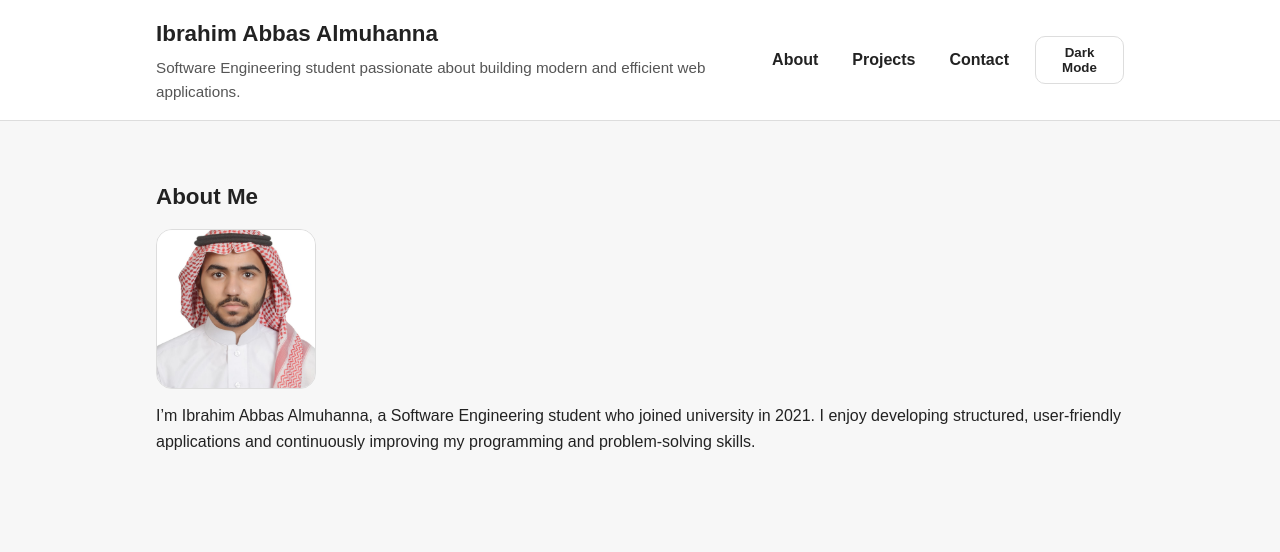
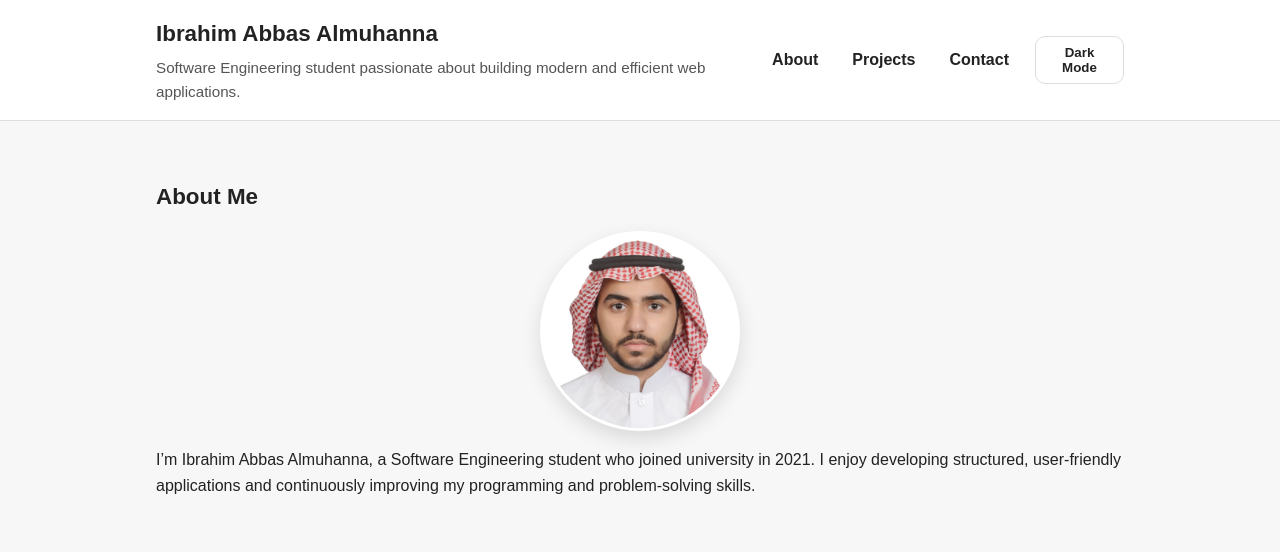
Before and after one commit to IbrahimAbbas813/202178330-Ibrahim_Muhanna-assignment1, a plain HTML site: page index.html in a window 1280 px wide. Shown: the top 552 px of the page. Drawn offline with Linux system fonts and the light colour scheme.

Commit message:
imge edit

```diff
--- a/css/styles.css
+++ b/css/styles.css
@@ -86,14 +86,18 @@ header h1 {
 /* =========================
    About
 ========================= */
+/* About: profile photo - optimized for formal ID-style portraits */
 .profile-image {
-  width: 160px;
-  height: 160px;
-  object-fit: cover;
-  border-radius: 16px;
-  border: 1px solid #ddd;
-  margin: 14px 0;
+  width: 200px;
+  height: 200px;
+  object-fit: cover;          /* prevents stretching */
+  object-position: center 20%; /* keeps face centered nicely */
+  border-radius: 50%;         /* professional circle */
   display: block;
+  margin: 16px auto;          /* center image */
+  border: 3px solid #ffffff;  /* clean edge on white background */
+  box-shadow: 0 8px 20px rgba(0, 0, 0, 0.12);
+  background: #ffffff;        /* matches your photo background */
 }
 
 /* =========================
@@ -221,9 +225,10 @@ footer {
   }
 
   .profile-image {
-    width: 140px;
-    height: 140px;
-  }
+  width: 150px;
+  height: 150px;
+}
+
 }
 
 /* Tablet: 601px–900px */
--- a/index.html
+++ b/index.html
@@ -41,10 +41,12 @@
 
         <!-- Profile Image -->
         <img
-          src="assets/images/profile_image.jpeg"
-          alt="Profile photo of Ibrahim Abbas Almuhanna"
-          class="profile-image"
+        src="assets/images/profile_image.jpeg"
+        alt="Profile photo of Ibrahim Abbas Almuhanna"
+        class="profile-image"
+        loading="lazy"
         />
+
 
         <p>
           I’m Ibrahim Abbas Almuhanna, a Software Engineering student who joined university in 2021.
```
